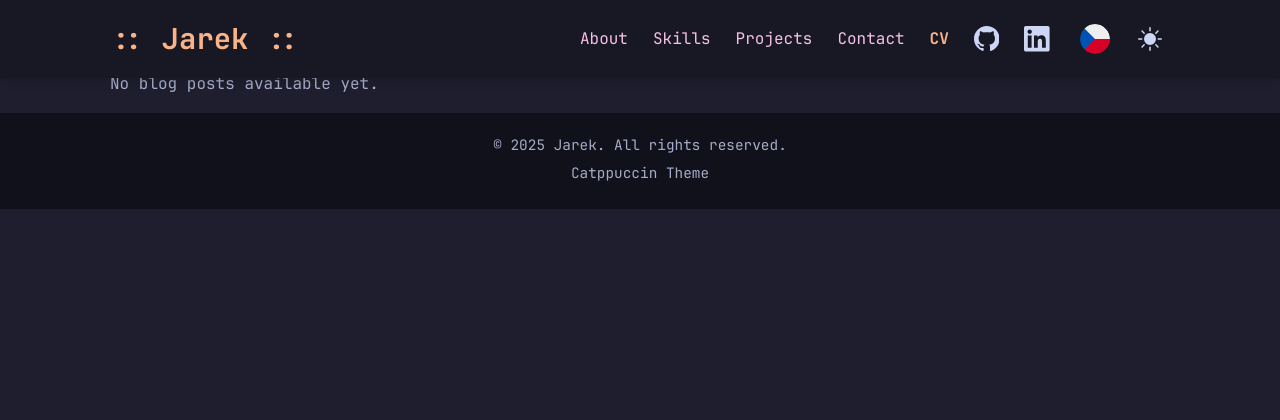
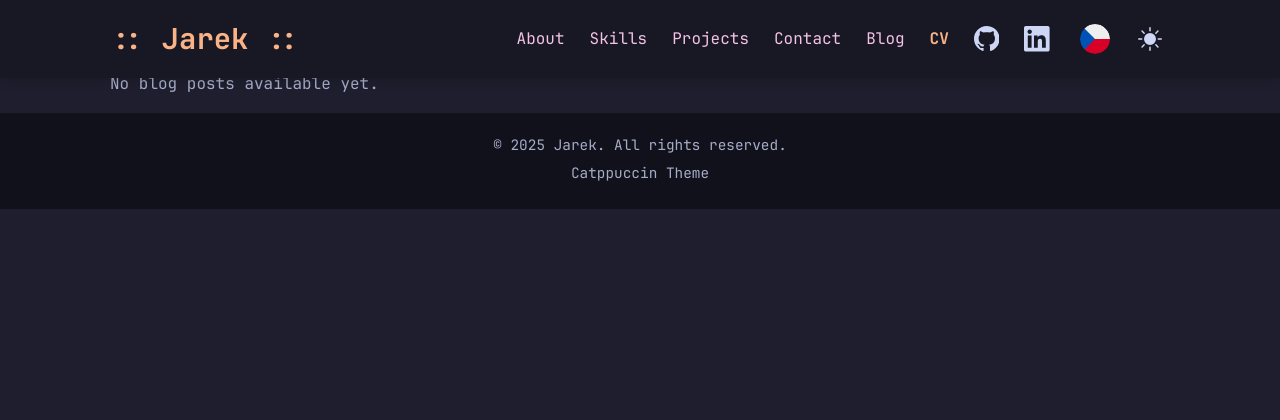
Before and after one commit to jardahrazdera/portfolio-jaroslav-tech, a Django app: page /en/blog/ in a window 1280 px wide. Shown: the top 420 px of the page. Run offline with Django 5.2, Linux system fonts and the light colour scheme; data comes from the database, SQL or seed files in the repository; data that the repository does not hold is empty.

Commit message:
Add Blog link to navigation menu
- Add Blog navigation link between Contact and CV
- Use proper URL namespace and i18n translation
- Maintain consistent styling with existing nav items

```diff
--- a/src/core/templates/core/base.html
+++ b/src/core/templates/core/base.html
@@ -128,6 +128,7 @@ Version with a robust language switcher.
                     <li><a href="{% url 'core:index' %}#skills">{% trans "Skills" %}</a></li>
                     <li><a href="{% url 'core:index' %}#projects">{% blocktrans context "Portfolio menu item" %}Projects{% endblocktrans %}</a></li>
                     <li><a href="{% url 'core:index' %}#contact">{% trans "Contact" %}</a></li>
+                    <li><a href="{% url 'blog:post_list' %}">{% trans "Blog" %}</a></li>
                     <li><a href="{% url 'core:cv' %}" class="nav-cv-link">{% trans "CV" %}</a></li>
                     <li>
                         <a href="https://github.com/jardahrazdera/" target="_blank" rel="noopener noreferrer" class="nav-icon-link" aria-label="{% trans 'Visit my GitHub profile' %}">
```
